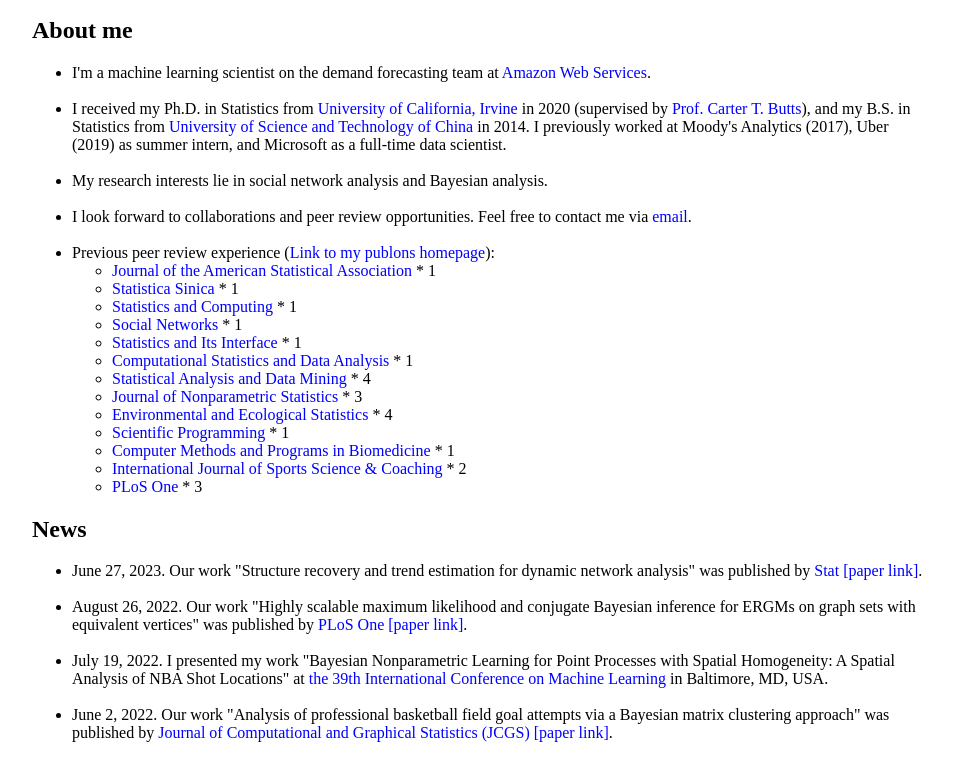
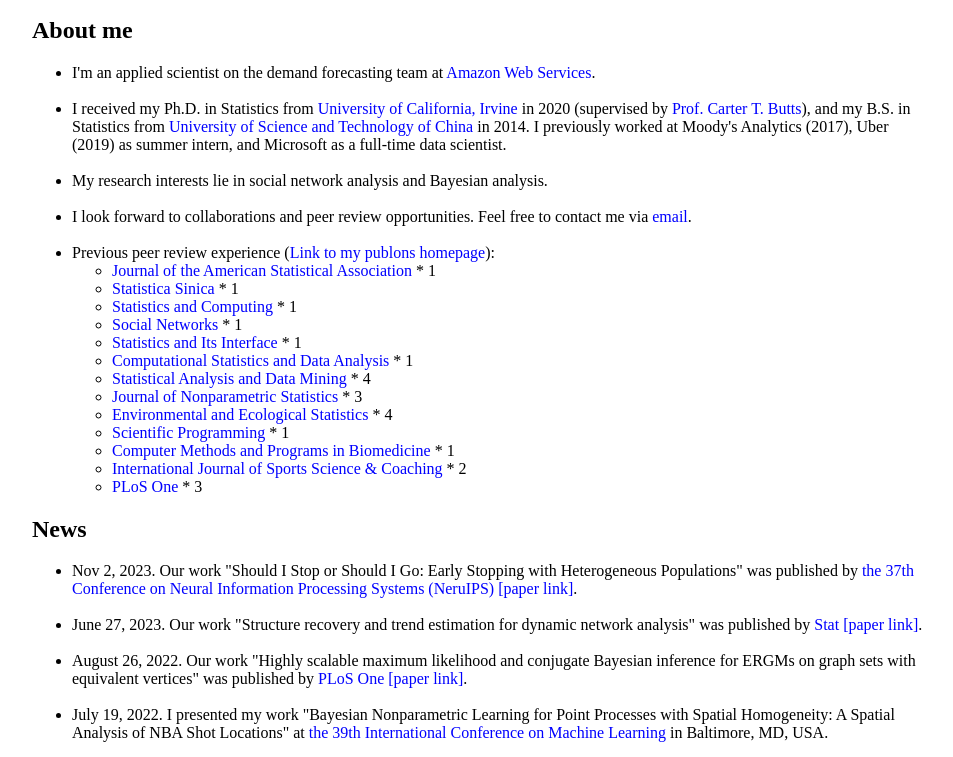
Before and after one commit to fyin-stats/fyin-stats.github.io, a plain HTML site: page index.html in a window 1280 px wide. Shown: the part 402-1159 px from the top of the page, without its empty margins (160-1113 px from the left). Drawn offline with Linux system fonts and the light colour scheme.

Commit message:
Update index.html

```diff
--- a/index.html
+++ b/index.html
@@ -29,7 +29,7 @@
 		</div><!-- /.container -->
 		<h2>About me</h2>
                      <ul>
-                        <li>I'm a machine learning scientist on the demand forecasting team at <a href="https://aws.amazon.com/" style="color:blue";> Amazon Web Services</a>.</li>
+                        <li>I'm an applied scientist on the demand forecasting team at <a href="https://aws.amazon.com/" style="color:blue";> Amazon Web Services</a>.</li>
 			<br>
                         <li>I received my Ph.D. in Statistics from <a href="https://uci.edu/" style="color:blue;">University of California, Irvine</a> in 2020 (supervised by <a href="http://www.carterbutts.com/" style="color:blue;">Prof. Carter T. Butts</a>), and my B.S. in Statistics from <a href="https://en.ustc.edu.cn/" style="color:blue;">University of Science and Technology of China</a> in 2014. I previously worked at Moody's Analytics (2017), Uber (2019) as summer intern, and Microsoft as a full-time data scientist.</li>
                         <br>
@@ -60,6 +60,8 @@
                      </ul>
 		<h2>News</h2>
 		<ul>
+			<li> Nov 2, 2023. Our work "Should I Stop or Should I Go: Early Stopping with Heterogeneous Populations" was published by <a href="https://nips.cc/virtual/2023/poster/73031" style="color:blue;"> the 37th Conference on Neural Information Processing Systems (NeruIPS) </a> <a href="https://openreview.net/forum?id=1CpVHL10fh" style="color:blue;">[paper link]</a>. </li>
+			<br>
 			<li> June 27, 2023. Our work "Structure recovery and trend estimation for dynamic network analysis" was published by <a href="https://onlinelibrary.wiley.com/journal/20491573" style="color:blue;">Stat</a> <a href="https://onlinelibrary.wiley.com/doi/full/10.1002/sta4.593" style="color:blue;">[paper link]</a>. </li>
 			<br>
 			<li> August 26, 2022. Our work "Highly scalable maximum likelihood and conjugate Bayesian inference for ERGMs on graph sets with equivalent vertices" was published by <a href="https://journals.plos.org/plosone/" style="color:blue;">PLoS One</a> <a href="https://journals.plos.org/plosone/article?id=10.1371/journal.pone.0273039" style="color:blue;">[paper link]</a>. </li>
```
